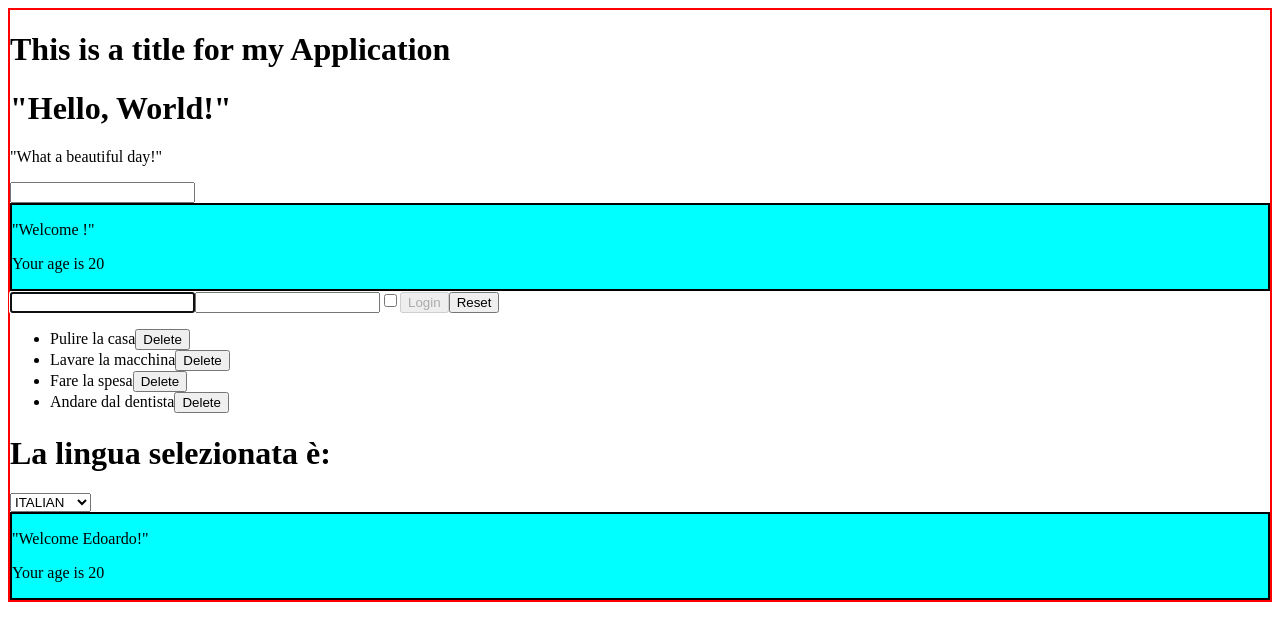
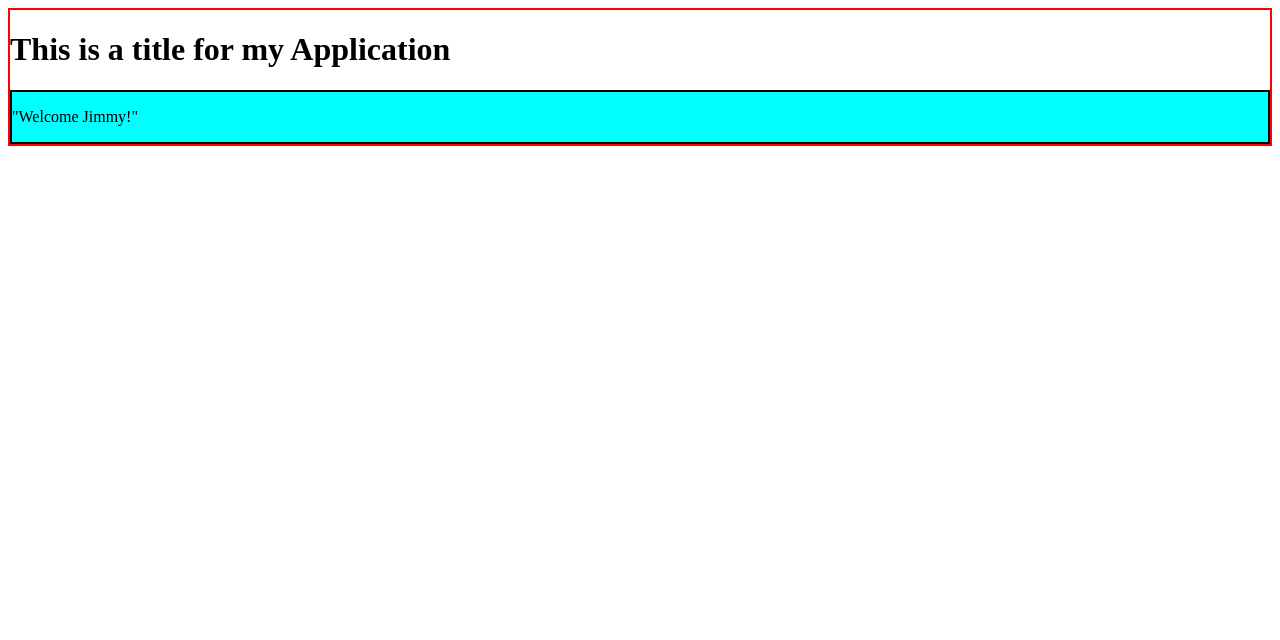
Before and after one commit to EdoGent/React-App, a React (Create React App) app: page / in a window 1280 px wide. Shown: the top 640 px of the page. Built offline with nearby package versions, Linux system fonts and the light colour scheme.

Commit message:
React-Router-01 exercise

```diff
--- a/package.json
+++ b/package.json
@@ -8,6 +8,7 @@
     "@testing-library/user-event": "^13.5.0",
     "react": "^18.2.0",
     "react-dom": "^18.2.0",
+    "react-router-dom": "^6.9.0",
     "react-scripts": "5.0.1",
     "web-vitals": "^2.1.4"
   },
--- a/src/Component/App.js
+++ b/src/Component/App.js
@@ -8,50 +8,16 @@
 import { LanguageContext } from './LanguageContext';
 import { DisplayLanguage } from './DisplayLanguage';
 import Welcome from './Welcome';
+import {Route, Router, Routes} from 'react-router-dom'
 
-class App extends React.Component {
-    state = {
-        items: ['Pulire la casa', 'Lavare la macchina', 'Fare la spesa', 'Andare dal dentista'],
-        newItems: '',
-        language: ''
-    }
-
-    handleLanguageChange = (event) => {
-        this.setState({
-            language: event.target.value
-        })
-    }
-
-    render () {
-        const  {items} = this.state;
+function App () {
         return (
             <Container title='This is a title for my Application'>
-                <Hello />
-                <InteractiveWelcome />
-                <UncontrolledLogin />
-                <ToDoList items={items}
-                    render={(items, deleteItem) => (
-                    <ul>
-                        {items.map((item, index) => (
-                            <li key={index}>
-                                {item}
-                                <button onClick={() => deleteItem(index)}>Delete</button>
-                            </li>
-                        ))}
-                    </ul>
-                    )}
-                />
-                <LanguageContext.Provider value={this.state.language}>
-                    <DisplayLanguage />
-                </LanguageContext.Provider>
-                <select value={this.state.lan} onChange={this.handleLanguageChange}>
-                    <option value='italiano' >ITALIAN</option>
-                    <option value='english' >ENGLISH</option>
-                </select>
-                <Welcome />
+                <Routes>
+                    <Route path='/' element={<Welcome name='Jimmy' />} />
+                </Routes>
             </Container>
         )
-    }
 }
 
 export default App;
--- /dev/null
+++ b/src/Component/Root.js
@@ -0,0 +1,11 @@
+import React from "react";
+import { BrowserRouter } from "react-router-dom";
+import App from "./App";
+
+export function Root () {
+    return (
+        <BrowserRouter>
+            <App />
+        </BrowserRouter>
+    )
+}
--- a/src/Component/Welcome.js
+++ b/src/Component/Welcome.js
@@ -1,12 +1,10 @@
 import React from "react";
-import Age from "./Age";
+import { useParams } from "react-router-dom";
 
-export default function Welcome ({ name = 'Edoardo'}) {
-    const age = 20;
+export default function Welcome ({name}) {
         return (
             <div className="welcome">
                 <p>"Welcome {name}!"</p>
-                {age > 18 && age < 65 && <Age age={age} />}
             </div>
         )
     }
--- a/src/index.js
+++ b/src/index.js
@@ -1,9 +1,10 @@
 import React from 'react';
 import ReactDOM from 'react-dom/client';
 import App from './Component/App';
+import { Root } from './Component/Root';
 import './index.css';
 
 const root = ReactDOM.createRoot(document.getElementById('root'));
 root.render(
-    <App />
+    <Root />
 );
```
Also changed, not shown: 1 other file (tests, documents, lock files or other folders).
